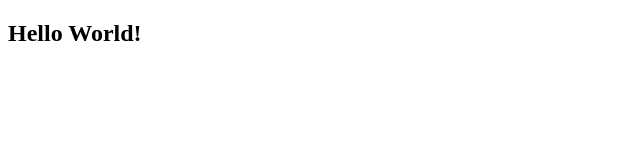
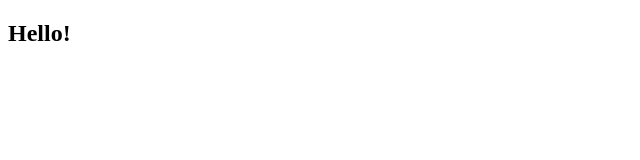
Before and after one commit to raphaelpor/raphaelpor.github.io, a React app: page / in a window 1280 px wide. Shown: the top 160 px of the page, without its empty margins (0-640 px from the left). Built offline with nearby package versions, Linux system fonts and the light colour scheme.

Commit message:
Add Home component

```diff
--- a/src/App.js
+++ b/src/App.js
@@ -1,7 +1,17 @@
 import React from 'react';
 import ReactDOM from 'react-dom';
 
+import Home from './views/Home';
+
+function App() {
+  return (
+    <div>
+      <Home />
+    </div>
+  );
+}
+
 ReactDOM.render(
-  <h1>Hello World!</h1>,
+  <App />,
   document.getElementById('app')
 );
--- /dev/null
+++ b/src/views/Home/index.js
@@ -0,0 +1,7 @@
+import React from 'react';
+
+function Home() {
+  return <h1>Hello!</h1>;
+}
+
+export default Home;
```
